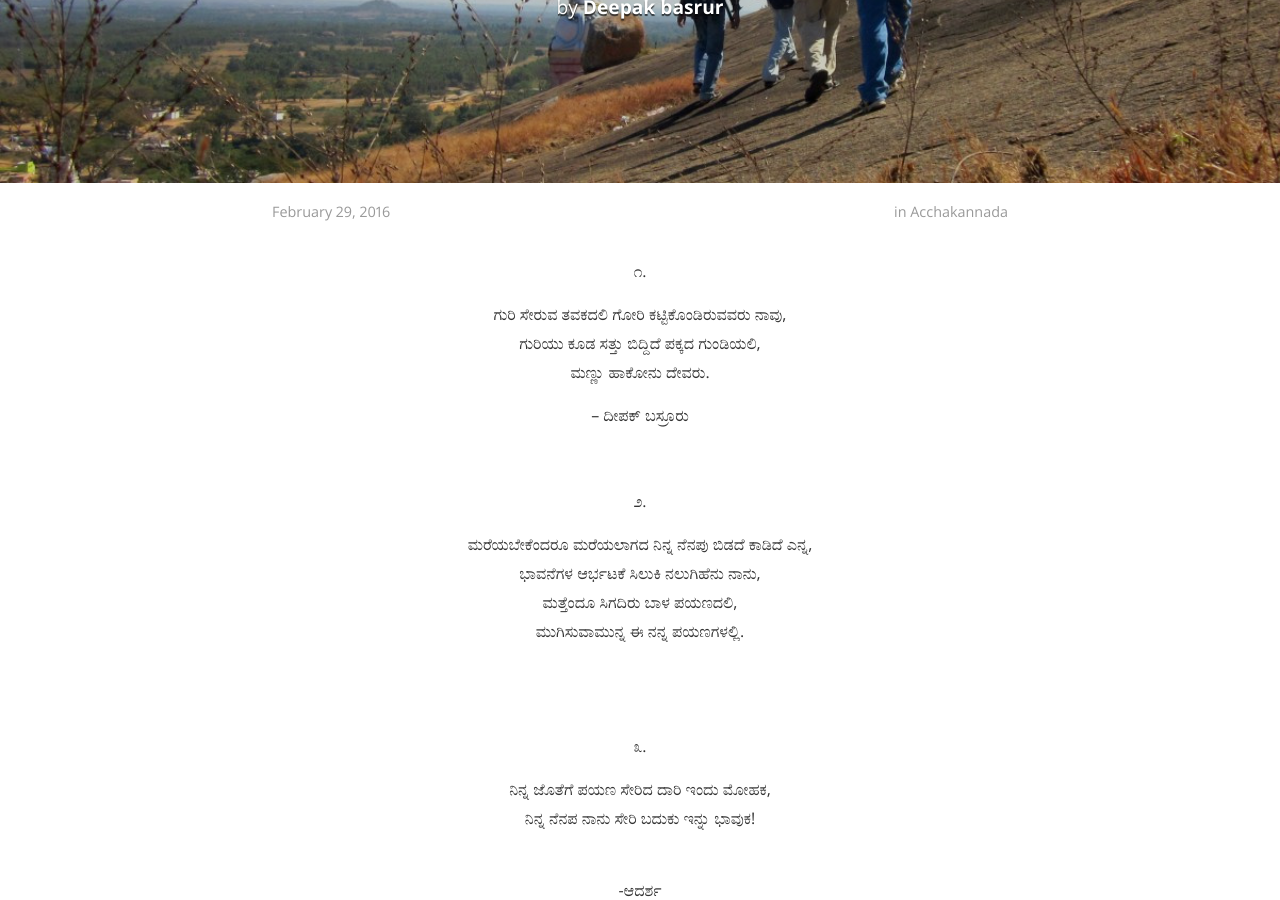
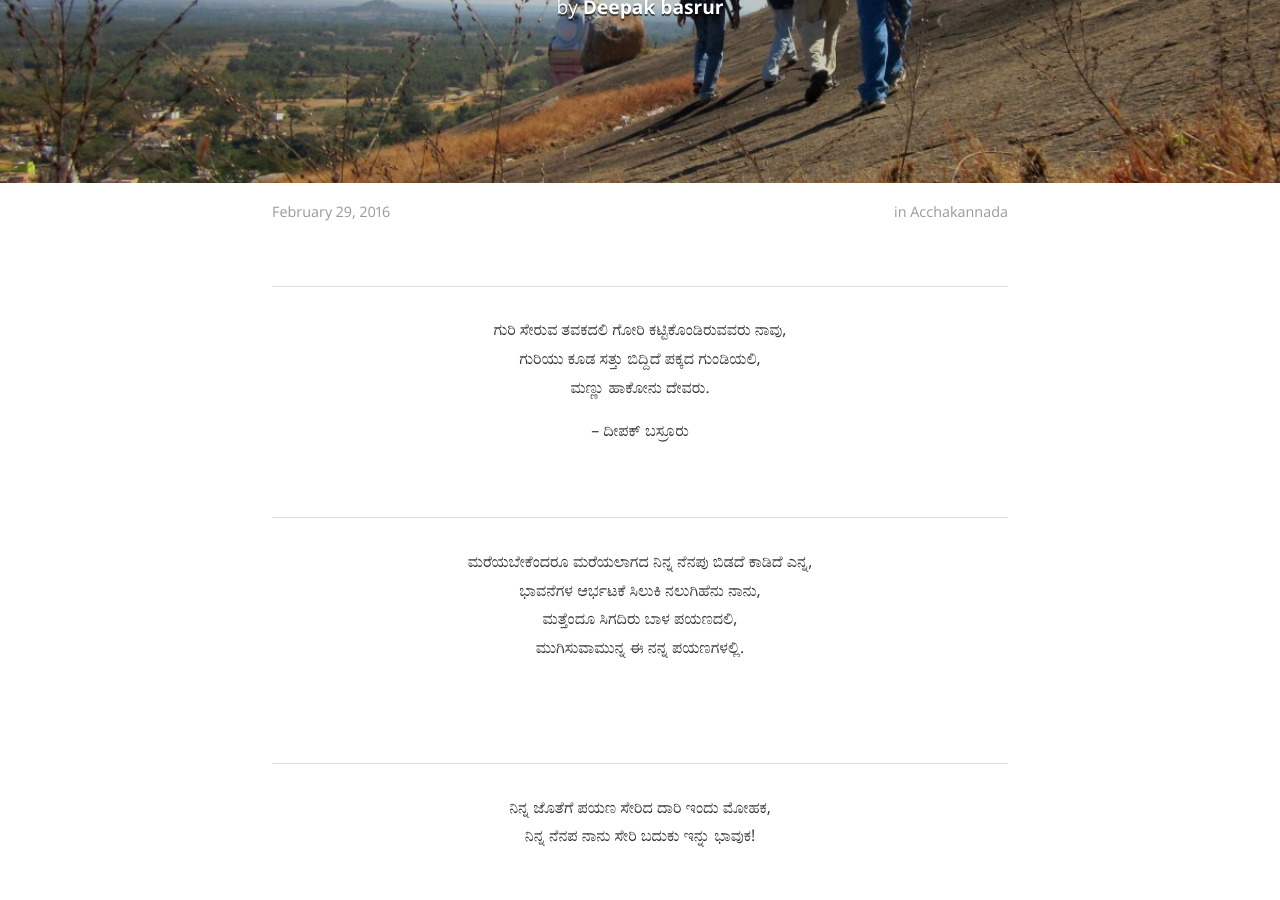
Before and after one commit to bencentra/centrarium, a Jekyll site: the page built from _posts/2016-02-29-mooru-muttugalu.markdown, in a window 1280 px wide and 900 px high, scrolled down 320 px. Built offline with Jekyll 4.4.1, drawn with Linux system fonts in a browser that asks for light colours; nearby versions of some CDN libraries; comment, search, counter and statistics services are not loaded; a style sheet for code colours, icons or effects is not loaded.

Commit message:
Update 2016-02-29-mooru-muttugalu.markdown

```diff
--- a/_posts/2016-02-29-mooru-muttugalu.markdown
+++ b/_posts/2016-02-29-mooru-muttugalu.markdown
@@ -9,20 +9,20 @@ tags:	Kannada Acchakannada Poem kavana life manassu
 cover:  "assets/mooru-muttugalu.jpg"
 
 ---
-<p align="center">೧.</p>
+<hr>
 <p align="center">ಗುರಿ ಸೇರುವ ತವಕದಲಿ ಗೋರಿ ಕಟ್ಟಿಕೊಂಡಿರುವವರು ನಾವು,<br>
 ಗುರಿಯು ಕೂಡ ಸತ್ತು ಬಿದ್ದಿದೆ ಪಕ್ಕದ ಗುಂಡಿಯಲಿ,<br>
 ಮಣ್ಣು ಹಾಕೋನು ದೇವರು.<br>
 <!--more-->
 <p align="center">– ದೀಪಕ್ ಬಸ್ರೂರು </p><br></p>
 
-<p align="center">೨.</p>
+<hr>
 <p align="center">ಮರೆಯಬೇಕೆಂದರೂ ಮರೆಯಲಾಗದ ನಿನ್ನ ನೆನಪು ಬಿಡದೆ ಕಾಡಿದೆ ಎನ್ನ,<br>
 ಭಾವನೆಗಳ ಆರ್ಭಟಕೆ ಸಿಲುಕಿ ನಲುಗಿಹೆನು ನಾನು,<br>
 ಮತ್ತೆಂದೂ ಸಿಗದಿರು ಬಾಳ ಪಯಣದಲಿ,<br>
 ಮುಗಿಸುವಾಮುನ್ನ ಈ ನನ್ನ ಪಯಣಗಳಲ್ಲಿ.</p><br>
 <br>
-<p align="center">೩.</p>
+<hr>
 <p align="center">ನಿನ್ನ ಜೊತೆಗೆ ಪಯಣ ಸೇರಿದ ದಾರಿ ಇಂದು ಮೋಹಕ,<br>
 ನಿನ್ನ ನೆನಪ ನಾನು ಸೇರಿ ಬದುಕು ಇನ್ನು ಭಾವುಕ!<br>
 
```
